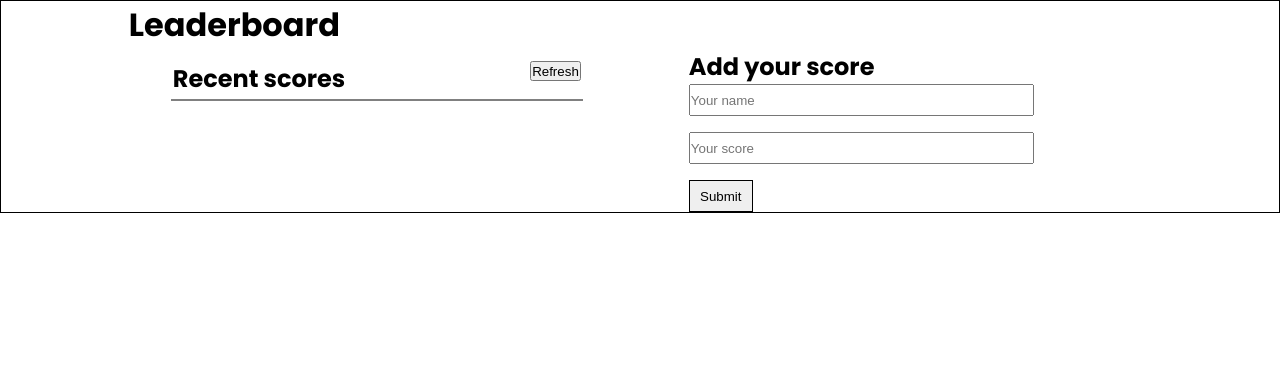
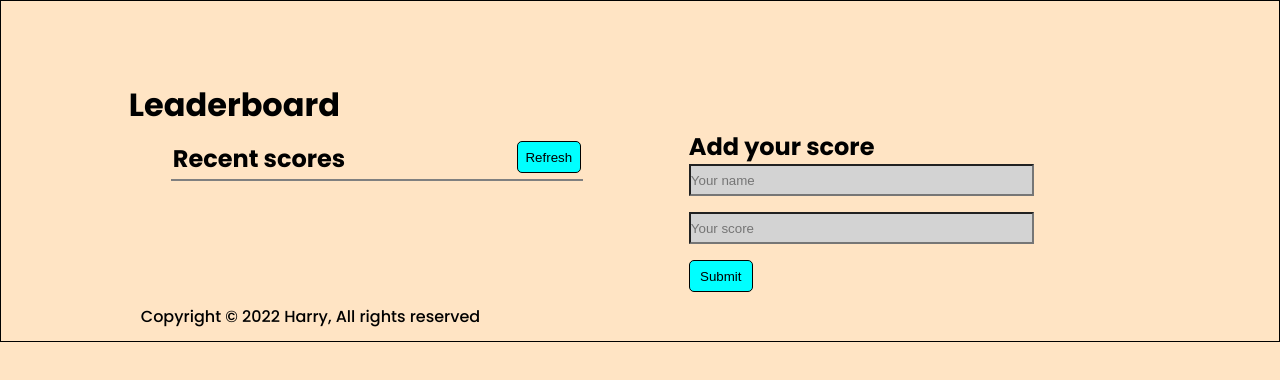
Before and after one commit to Harrynoqs/Leaderboard, a website built with webpack: page src/index.html in a window 1280 px wide. Built offline with nearby package versions, Linux system fonts and the light colour scheme; no server answers.

Commit message:
Modified css html

```diff
--- a/src/index.html
+++ b/src/index.html
@@ -27,6 +27,10 @@
                 </form>
             </div>
         </div>
+        <div class="footer">
+            <p>Copyright © 2022 <span>Harry</span>, All rights reserved</p>
+        </div>
+
     </div>
 </body>
 </html>
--- a/src/style.css
+++ b/src/style.css
@@ -8,10 +8,10 @@
 }
 
 body {
-  background-color: white;
   font-family: 'Poppins', sans-serif;
   color: black;
   border: 1px solid black;
+  background-color: bisque;
 }
 
 main {
@@ -22,6 +22,8 @@ main {
 .wrapper {
   margin: 0 auto;
   width: 80%;
+  margin-top: 10vh;
+  border-radius: 10%
 }
 
 .leaderboard {
@@ -62,14 +64,17 @@ main {
 .tablescore td {
   padding: 0.3rem;
   font-size: 1rem;
+  border-radius: 5%;
 }
 
 .tablescore tr:nth-child(even) {
   background-color: #e6e0e0;
+  border-radius: 5%;
 }
 
 .tablescore tr:hover {
   color: blue;
+  background-color: aqua;
 }
 
 .addscore {
@@ -86,24 +91,40 @@ main {
 .inputtext {
   width: 80%;
   height: 2rem;
+  background-color: lightgrey;
 }
 
 .inputtext:focus {
-  outline: #fdf7fd;
+  outline: #f7fdfb;
+}
+
+.refresh {
+  height: 2rem;
+  width: 4rem;
+  border: 1px solid black;
+  border-radius: 5px;
+  background-color: aqua;
 }
 
 .refresh:hover {
   cursor: pointer;
-  color: darkgray;
+  color: rgb(169, 169, 169);
 }
 
 .inputbutton {
   height: 2rem;
   width: 4rem;
   border: 1px solid black;
+  border-radius: 5px;
+  background-color: aqua;
 }
 
 .inputbutton:hover {
   cursor: pointer;
   background-color: lightgray;
 }
+
+.footer {
+  margin: 12px;
+  align-content: center;
+}
```
Also changed, not shown: dist/index.html, dist/main.js.
